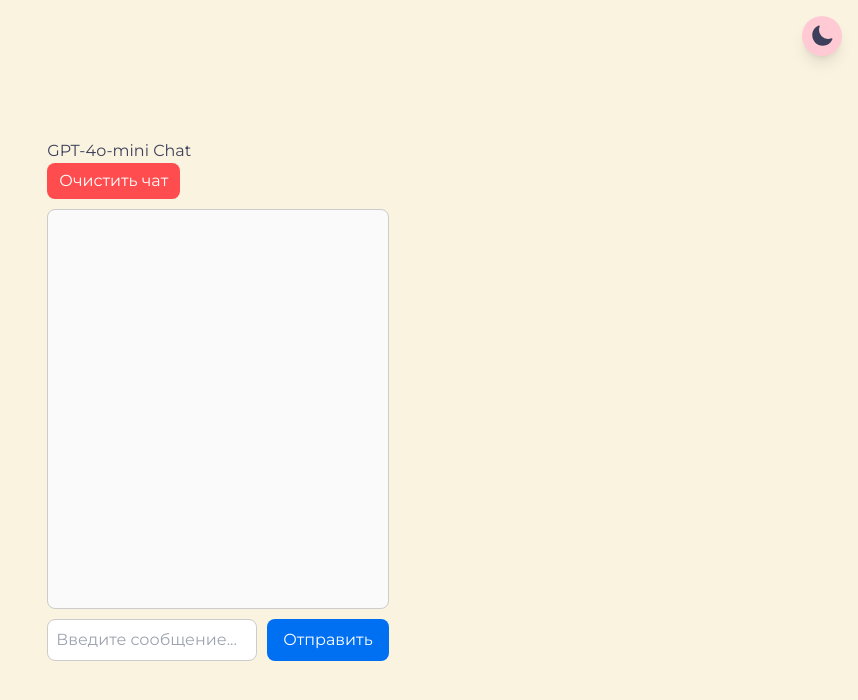
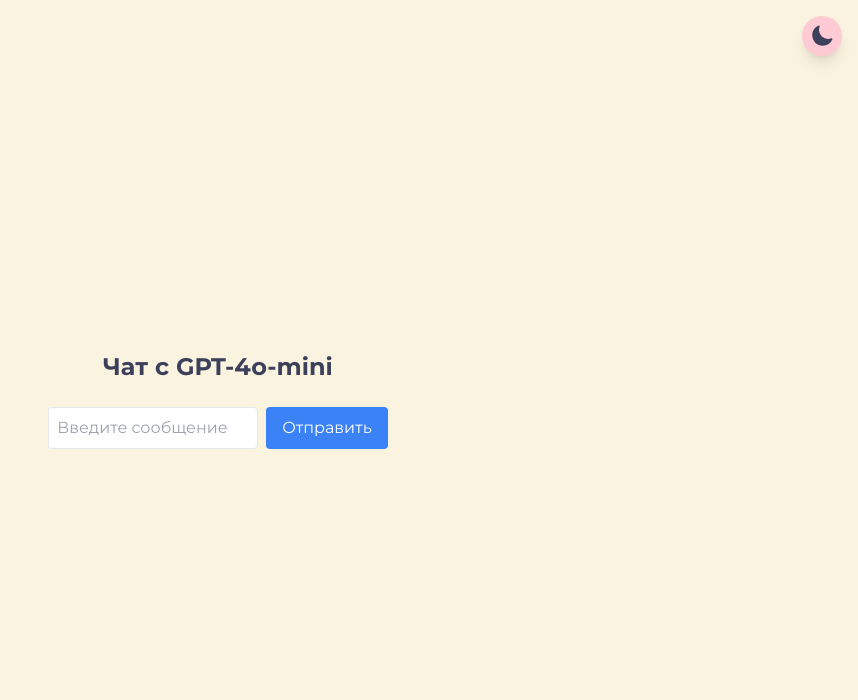
Before and after one commit to hakatun02/lifeflow, a Next.js app: page / in a window 1280 px wide. Shown: the top 700 px of the page, without its empty margins (422-1280 px from the left). Built offline with nearby package versions, Linux system fonts and the light colour scheme.

Commit message:
Switch API to GPT-4o-mini

```diff
--- a/src/app/api/chat/route.ts
+++ b/src/app/api/chat/route.ts
@@ -1,7 +1,6 @@
 import { NextResponse } from "next/server";
 import OpenAI from "openai";
 
-// Инициализация OpenAI с ключом из переменной окружения
 const openai = new OpenAI({
   apiKey: process.env.OPENAI_API_KEY,
 });
@@ -10,29 +9,22 @@
   try {
     const { message } = await req.json();
 
-    if (!message || typeof message !== "string") {
-      return NextResponse.json(
-        { error: "Поле 'message' обязательно" },
-        { status: 400 }
-      );
+    if (!message) {
+      return NextResponse.json({ error: "Сообщение пустое" }, { status: 400 });
     }
 
     const completion = await openai.chat.completions.create({
-      model: "gpt-4o-mini", // Новый быстрый и дешевый
-      messages: [
-        { role: "system", content: "Ты умный и дружелюбный ассистент." },
-        { role: "user", content: message },
-      ],
-      temperature: 0.7,
+      model: "gpt-4o-mini",
+      messages: [{ role: "user", content: message }],
     });
 
-    const reply = completion.choices[0]?.message?.content || "Нет ответа";
-
-    return NextResponse.json({ reply });
+    return NextResponse.json({
+      reply: completion.choices[0]?.message?.content || "Нет ответа",
+    });
   } catch (error: any) {
-    console.error("Ошибка OpenAI API:", error);
+    console.error("Ошибка OpenAI:", error);
     return NextResponse.json(
-      { error: error.message || "Ошибка при запросе к ИИ" },
+      { error: error.message || "Ошибка при запросе к OpenAI" },
       { status: 500 }
     );
   }
--- a/src/app/page.tsx
+++ b/src/app/page.tsx
@@ -1,156 +1,65 @@
 "use client";
 
-import { useState, useRef, useEffect } from "react";
-
-interface Message {
-  role: "user" | "assistant";
-  content: string;
-}
+import { useState } from "react";
 
 export default function Home() {
-  const [messages, setMessages] = useState<Message[]>([]);
-  const [input, setInput] = useState("");
+  const [message, setMessage] = useState("");
+  const [reply, setReply] = useState("");
   const [loading, setLoading] = useState(false);
-  const chatEndRef = useRef<HTMLDivElement>(null);
 
-  // Загружаем историю из localStorage при первом рендере
-  useEffect(() => {
-    const saved = localStorage.getItem("chatMessages");
-    if (saved) {
-      setMessages(JSON.parse(saved));
-    }
-  }, []);
+  async function handleSubmit(e: React.FormEvent) {
+    e.preventDefault();
+    if (!message.trim()) return;
 
-  // Сохраняем историю в localStorage при каждом изменении
-  useEffect(() => {
-    localStorage.setItem("chatMessages", JSON.stringify(messages));
-    chatEndRef.current?.scrollIntoView({ behavior: "smooth" });
-  }, [messages]);
-
-  const sendMessage = async () => {
-    if (!input.trim()) return;
-
-    const userMessage: Message = { role: "user", content: input };
-    setMessages((prev) => [...prev, userMessage]);
-    setInput("");
     setLoading(true);
+    setReply("");
 
     try {
       const res = await fetch("/api/chat", {
         method: "POST",
         headers: { "Content-Type": "application/json" },
-        body: JSON.stringify({ message: input }),
+        body: JSON.stringify({ message }),
       });
 
       const data = await res.json();
-
-      const botMessage: Message = {
-        role: "assistant",
-        content: data.reply || `Ошибка: ${data.error || "Неизвестная ошибка"}`,
-      };
-
-      setMessages((prev) => [...prev, botMessage]);
+      if (data.error) {
+        setReply(`Ошибка: ${data.error}`);
+      } else {
+        setReply(data.reply);
+      }
     } catch (err) {
-      setMessages((prev) => [
-        ...prev,
-        { role: "assistant", content: "Ошибка подключения к серверу" },
-      ]);
+      console.error(err);
+      setReply("Ошибка запроса");
+    } finally {
+      setLoading(false);
     }
-
-    setLoading(false);
-  };
-
-  const clearChat = () => {
-    setMessages([]);
-    localStorage.removeItem("chatMessages");
-  };
+  }
 
   return (
-    <main style={{ padding: "20px", maxWidth: "600px", margin: "0 auto" }}>
-      <h1>GPT-4o-mini Chat</h1>
-
-      <button
-        style={{
-          marginBottom: "10px",
-          padding: "6px 12px",
-          borderRadius: "8px",
-          background: "#ff4d4f",
-          color: "#fff",
-          border: "none",
-          cursor: "pointer",
-        }}
-        onClick={clearChat}
-      >
-        Очистить чат
-      </button>
-
-      {/* Чат */}
-      <div
-        style={{
-          border: "1px solid #ccc",
-          borderRadius: "8px",
-          padding: "10px",
-          height: "400px",
-          overflowY: "auto",
-          background: "#fafafa",
-        }}
-      >
-        {messages.map((msg, i) => (
-          <div
-            key={i}
-            style={{
-              textAlign: msg.role === "user" ? "right" : "left",
-              marginBottom: "10px",
-            }}
-          >
-            <span
-              style={{
-                display: "inline-block",
-                padding: "8px 12px",
-                borderRadius: "12px",
-                background: msg.role === "user" ? "#0070f3" : "#e5e5ea",
-                color: msg.role === "user" ? "#fff" : "#000",
-                maxWidth: "80%",
-                wordWrap: "break-word",
-              }}
-            >
-              {msg.content}
-            </span>
-          </div>
-        ))}
-        <div ref={chatEndRef} />
-      </div>
-
-      {/* Поле ввода */}
-      <div style={{ display: "flex", marginTop: "10px" }}>
+    <main className="flex flex-col items-center justify-center min-h-screen p-6">
+      <h1 className="text-2xl font-bold mb-6">Чат с GPT-4o-mini</h1>
+      <form onSubmit={handleSubmit} className="flex gap-2 w-full max-w-lg">
         <input
-          style={{
-            flex: 1,
-            padding: "8px",
-            borderRadius: "8px",
-            border: "1px solid #ccc",
-          }}
-          value={input}
-          onChange={(e) => setInput(e.target.value)}
-          placeholder="Введите сообщение..."
-          onKeyDown={(e) => e.key === "Enter" && sendMessage()}
+          type="text"
+          value={message}
+          onChange={(e) => setMessage(e.target.value)}
+          placeholder="Введите сообщение"
+          className="border p-2 rounded flex-grow"
         />
         <button
-          style={{
-            marginLeft: "10px",
-            padding: "8px 16px",
-            borderRadius: "8px",
-            background: "#0070f3",
-            color: "#fff",
-            border: "none",
-            cursor: "pointer",
-          }}
-          onClick={sendMessage}
+          type="submit"
+          className="px-4 py-2 bg-blue-500 text-white rounded"
           disabled={loading}
         >
-          {loading ? "..." : "Отправить"}
+          {loading ? "Отправка..." : "Отправить"}
         </button>
-      </div>
+      </form>
+
+      {reply && (
+        <div className="mt-4 p-4 border rounded w-full max-w-lg bg-gray-100">
+          <strong>Ответ ИИ:</strong> {reply}
+        </div>
+      )}
     </main>
   );
 }
```
